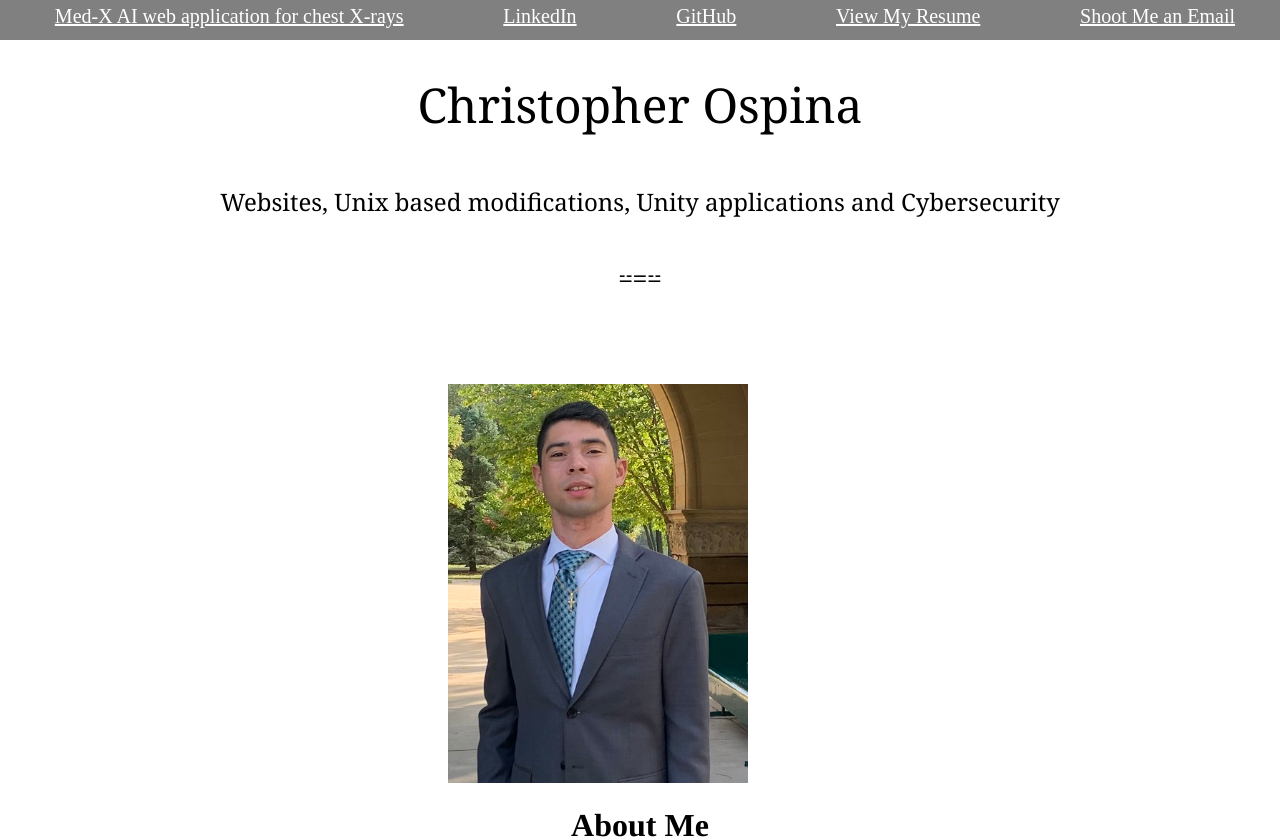
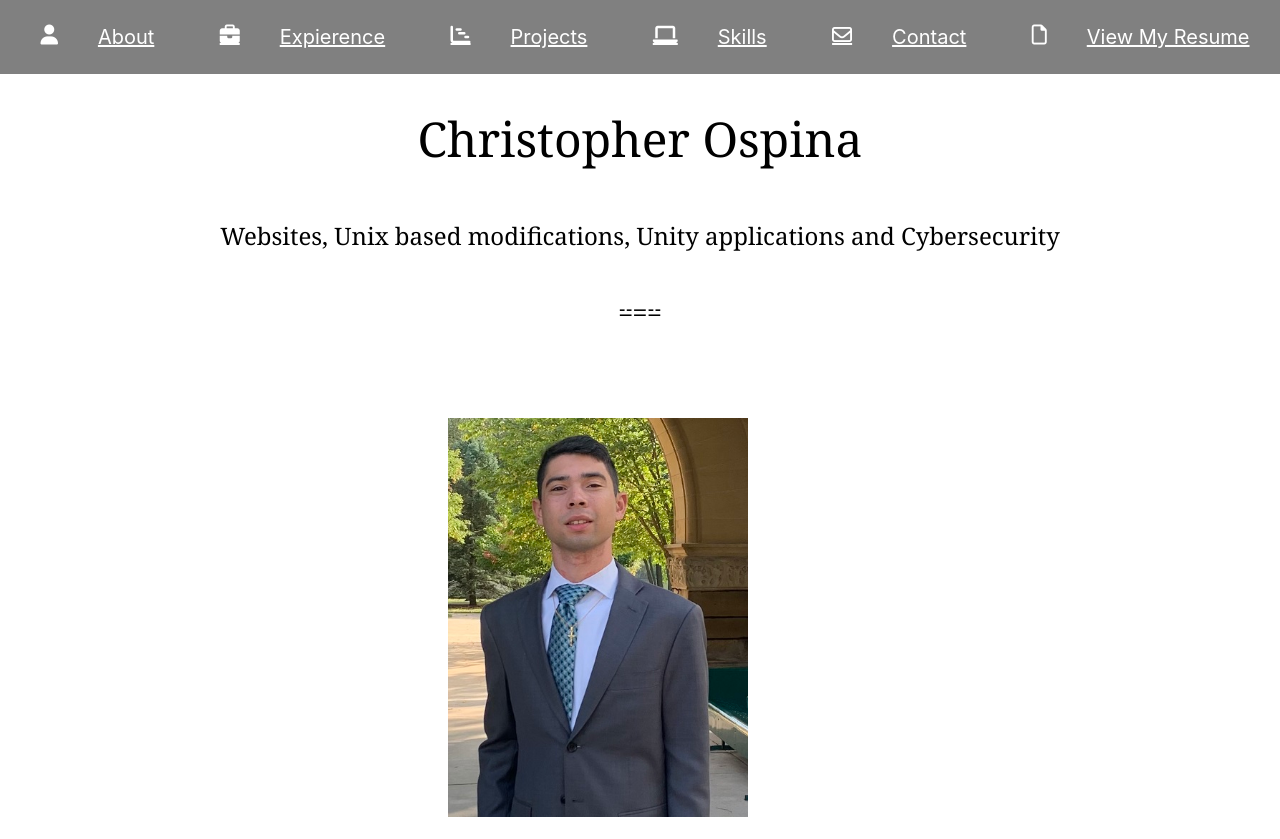
Before and after one commit to ChrisOspina/Professional-Website, a React (Create React App) app: page / in a window 1280 px wide. Shown: the top 839 px of the page. Built offline with nearby package versions, Linux system fonts and the light colour scheme.

Commit message:
changed navbar to navigate page but kept resume link

```diff
--- a/src/Components/ChrisNav.jsx
+++ b/src/Components/ChrisNav.jsx
@@ -1,57 +1,70 @@
 import React from "react";
-import {Navbar,Nav,Container} from "react-bootstrap";
+import {Navbar,Nav} from "react-bootstrap";
 import styles from "../include/Nav.module.scss";
 
 function ChrisNav(){
-    const openLinkedInProfile =()=>{
-        window.open("https://www.linkedin.com/in/christopher-ospina-311b68185/", "_self");
+    //The navbar will now redirect to the different sections
+
+    //this will redirect to the About section
+    const gotoAbout = () =>{
+        window.open("#about", "_self");
     }
 
-    const openGitHubProfile = () => {
-        window.open("https://github.com/ChrisOspina","_self");
+    //This will redirect to the Expierence section
+    const gotoExp = () =>{
+        window.open("#experience", "_self");
     }
 
-    const openEmailPopup = () => {
-        window.location.href = "mailto:ChrisOspina99@gmail.com";
+    //This will go to the skills section
+    const gotoSkills = () =>{
+        window.open("#skills", "_self");
+
     }
+
+    //This will go to the projects section
+    const gotoProjects = () =>{
+        window.open ("#projects", "_self");
+    }
+
+    //This will go to the contact section
+    const gotoContact = () =>{
+        window.open ("#contact", "_self");
+    }
+
+    //This function opens up the resume
     const openResume = () =>{
         window.open("https://docs.google.com/document/d/e/2PACX-1vT7D-WqYybf5U3y1wWVKvcPPKgSar9AYW2AvL9tMdf-L8uNWnxTovx_hdsMCX1sGA/pub","_self");
     }
 
-    const openMedX =()=>{
-       window.open("https://github.com/ChrisOspina/2024S-Med-X", "_self");
-    }
+
+
 
     return(
         <>
         <Navbar bg="light" expand="lg" className={styles.Navbar}>
-        <Container>
-                    <Nav className="nav-links">
-                                <Nav.Link className={styles.Link} onClick={openMedX}>
-                                    Med-X AI web application for chest X-rays
+        <div className="container">
+                    <div className="nav-links">
+
+                                <Nav.Link className={styles.Link} onClick={gotoAbout}> <i className="fa-solid fa-user"></i>
+                                   <span>About</span>
                                 </Nav.Link>
-                                <br/>
-                                <br/>
-                                <Nav.Link className={styles.Link} onClick={openLinkedInProfile}>
-                                    LinkedIn
+                                <Nav.Link className={styles.Link} onClick={gotoExp}><i class="fa-solid fa-briefcase"></i>
+                                    <span>Expierence</span>
                                 </Nav.Link>
-                                <br/>
-                                <br/>
-                                <Nav.Link  className={styles.Link} onClick={openGitHubProfile}>
-                                    GitHub
+                                <Nav.Link className={styles.Link} onClick={gotoProjects}><i className="fa-solid fa-chart-gantt"></i>
+                                    <span>Projects</span>
                                 </Nav.Link>
-                                <br/>
-                                <br/>
-                                <Nav.Link  className={styles.Link} onClick={openResume}>
-                                    View My Resume
+                                <Nav.Link className={styles.Link} onClick={gotoSkills}><i class="fa-solid fa-laptop"></i>
+                                    <span>Skills</span>
                                 </Nav.Link>
-                                <br/>
-                                <br/>
-                                <Nav.Link  className={styles.Link} onClick={openEmailPopup}>
-                                    Shoot Me an Email
+                                <Nav.Link  className={styles.Link} onClick={gotoContact}><i class="fa-regular fa-envelope"></i>
+                                    <span>Contact</span>
                                 </Nav.Link>
-                            </Nav>
-        </Container>
+                                <Nav.Link  className={styles.Link} onClick={openResume}><i className="fa-regular fa-file"></i>
+                                    <span>View My Resume</span>
+                                </Nav.Link>
+                            </div>
+        </div>
 
         </Navbar>
         </>
--- a/src/Components/Main.jsx
+++ b/src/Components/Main.jsx
@@ -15,7 +15,7 @@ return(
             <h2 className="mainHeader-heading">About Me</h2>
         </div>
 
-        <section id="descripiton" className="section scrollspy">
+        <section id="about" className="section scrollspy">
             <div className="containter flow-text">
                 <p>I am currently an aspiring software engineer seeking oppurtunities to use the state-of-the-art technology to solve real-world problems.
                 I enjoy problem-solving and coding. Always strive to bring 100% to the work I do.
--- a/src/include/Nav.module.scss
+++ b/src/include/Nav.module.scss
@@ -8,9 +8,7 @@
 
     a {
       font-size: 1.25em;
-      font-family: 'Times New Roman', Times, serif;
       color: white;
-      text-decoration: underline;
       display: flex;
       padding: 5px;
       margin-left:10px;
```
